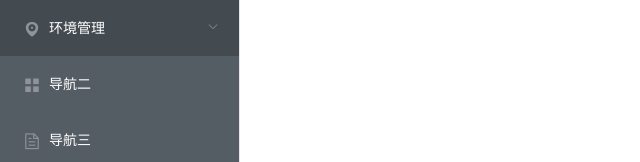
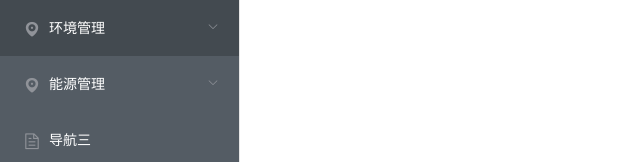
Before and after one commit to bo-ddd/park, a Vue app: page /environmentalQuality in a window 1280 px wide. Shown: the top 162 px of the page, without its empty margins (0-640 px from the left). Built offline with nearby package versions, Linux system fonts and the light colour scheme.

Commit message:
添加了menu

```diff
--- a/src/views/layout/layoutView.vue
+++ b/src/views/layout/layoutView.vue
@@ -19,10 +19,17 @@
         </el-menu-item-group>
       </el-submenu>
 
-        <el-menu-item index="2">
-          <i class="el-icon-menu"></i>
-          <span slot="title">导航二</span>
-        </el-menu-item>
+      <el-submenu index="2">
+        <template slot="title">
+          <i class="el-icon-location"></i>
+          <span>能源管理</span>
+        </template>
+        <el-menu-item-group>
+          <el-menu-item index="1-1">选项1</el-menu-item>
+          <el-menu-item index="1-2">选项2</el-menu-item>
+        </el-menu-item-group>
+      </el-submenu>
+
         <el-menu-item index="3">
           <i class="el-icon-document"></i>
           <span slot="title">导航三</span>
```
